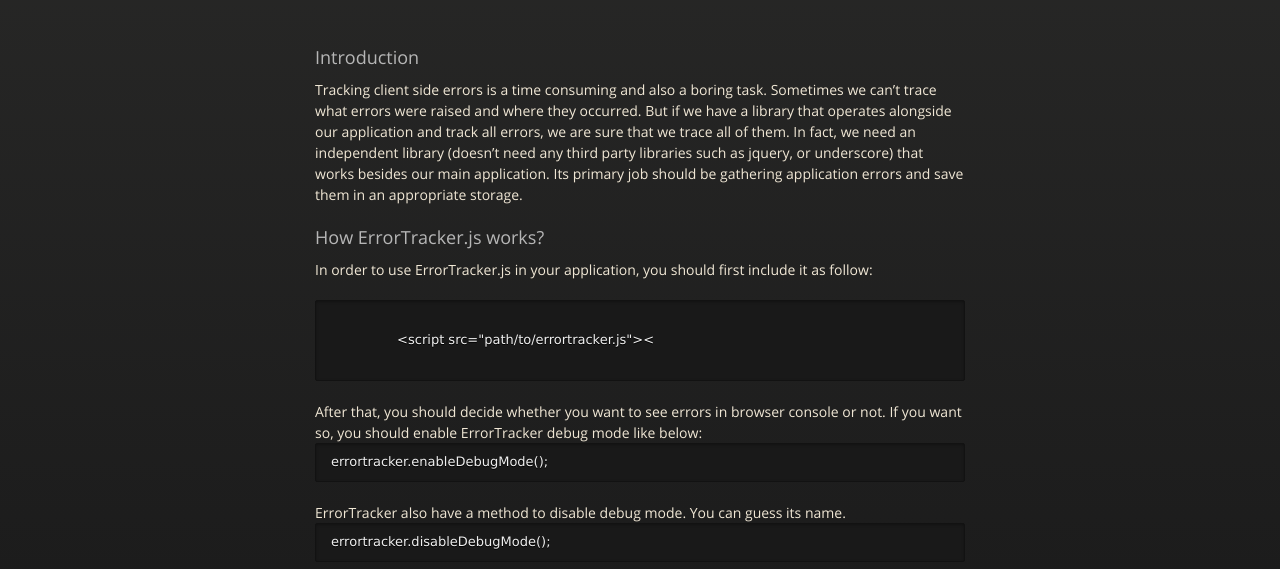
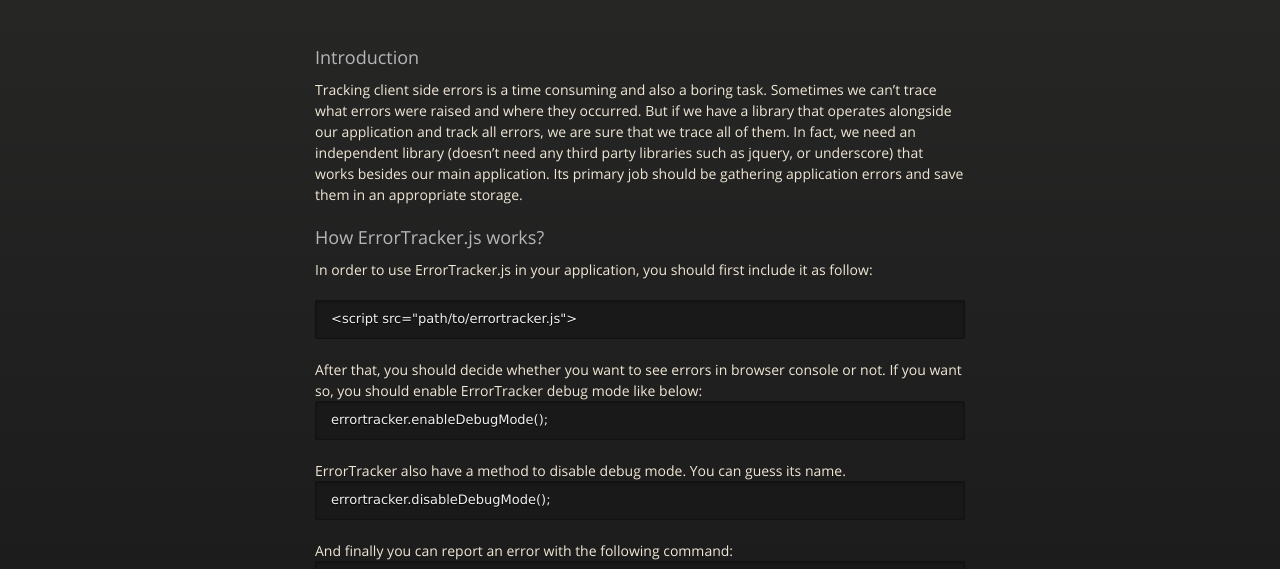
Before and after one commit to PersiaBME/errortracker, a plain HTML site: page index.html in a window 1280 px wide. Shown: the part 226-795 px from the top of the page. Drawn offline with nearby package versions, Linux system fonts and the light colour scheme.

Commit message:
Fixed script style tag

```diff
--- a/index.html
+++ b/index.html
@@ -56,9 +56,7 @@
             <h3><a name="errortrackerjs" class="anchor" href="#errortrackerjs"><span class="octicon octicon-link"></span></a>How ErrorTracker.js works?</h3>
             <p>
               In order to use ErrorTracker.js in your application, you should first include it as follow:
-              <pre><code>
-                &lt;script src="path/to/errortracker.js"&gt;&lt;
-              </code></pre>
+              <pre><code>&lt;script src="path/to/errortracker.js"&gt;</code></pre>
               After that, you should decide whether you want to see errors in browser console or not. If you want so, you should enable ErrorTracker debug mode like below:
 
               <pre><code>errortracker.enableDebugMode();</code></pre>
```
